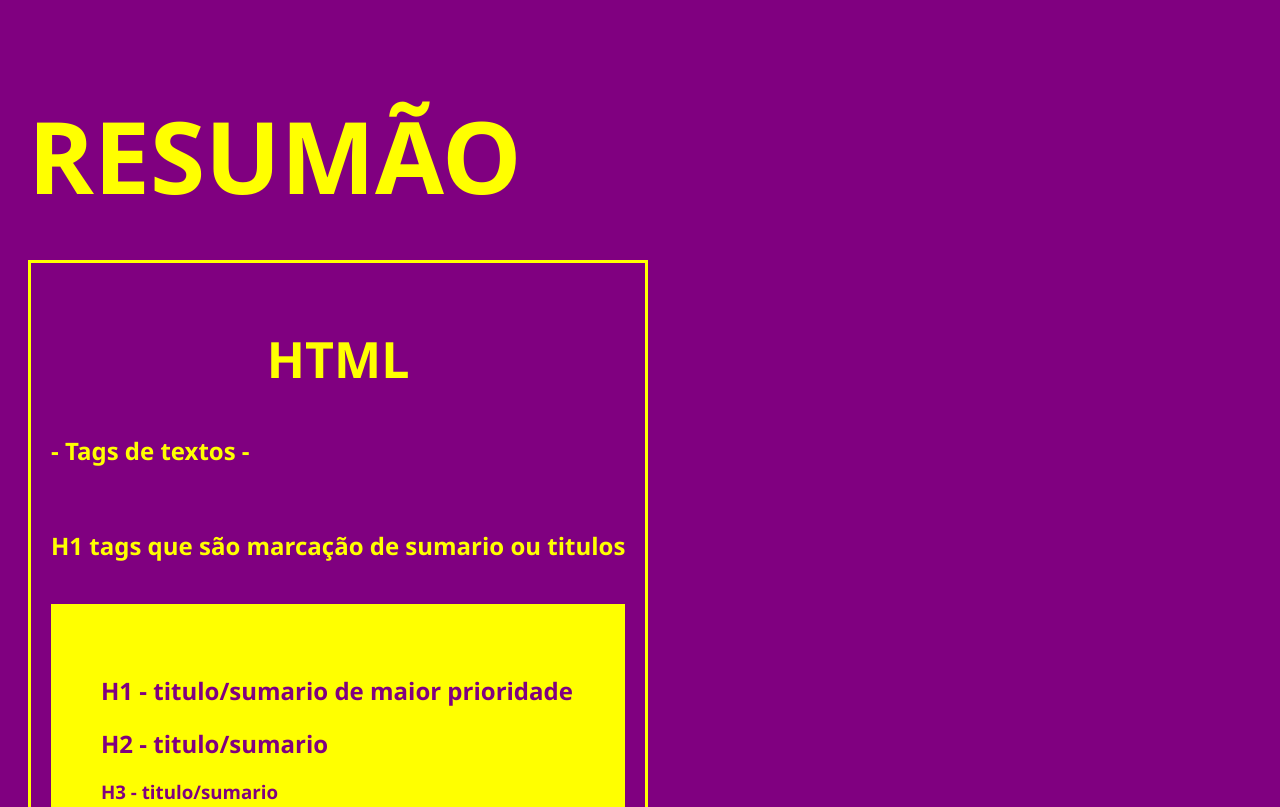
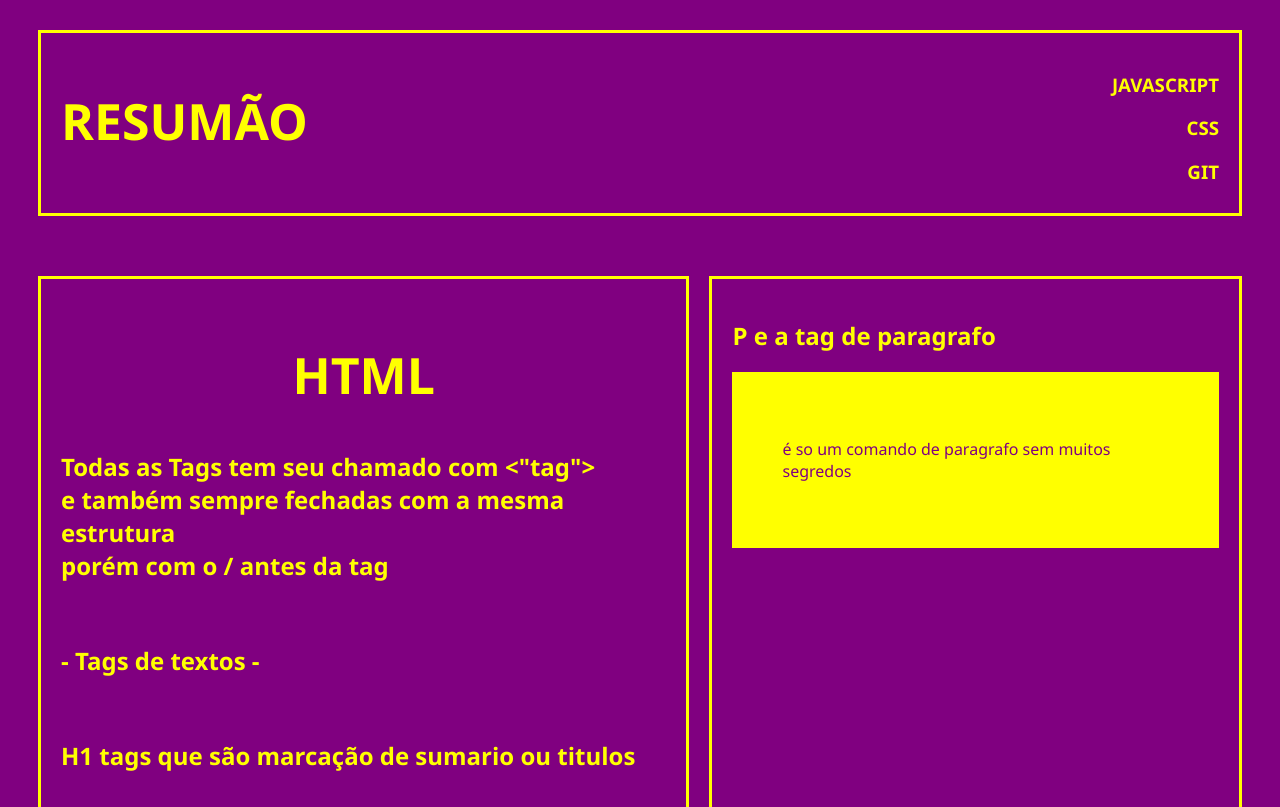
Before and after one commit to Fism00/resumao_site, a plain HTML site: page index.html in a window 1280 px wide. Shown: the top 807 px of the page. Drawn offline with Linux system fonts and the light colour scheme.

Commit message:
ADD - Redirecionador de paginas, parte do <p> e umas correções no desing

```diff
--- a/index.html
+++ b/index.html
@@ -11,6 +11,11 @@
 
         <Div id="Navbar">
             <h1 id="title">RESUMÃO</h1>
+            <div class="submenu">
+                    <h3  onclick="direcaoJs()"> JAVASCRIPT</h3>
+                    <h3  onclick=""> CSS</h3>
+                    <h3  onclick=""> GIT</h3>
+            </div>
         </Div>
 
     </header>
@@ -19,9 +24,10 @@
 
         <section>
             <div class="separacao">
-            <H1 class="Capitulo">
-                HTML
-            </H1>
+                <H1 class="Capitulo">HTML</H1>
+                <H1>Todas as Tags tem seu chamado com <"tag"><br>e também sempre fechadas com a mesma estrutura <br> porém com o / antes da tag</H1>
+
+                <br>
 
                 <H1> - Tags de textos -</H1>
 
@@ -42,15 +48,18 @@
 
                 <br>
 
+            </div>
+
+            <div class="separacao">
                 <h2>P e a tag de paragrafo</h2>
 
                 <div class="caixa">
-
+                    <p> é so um comando de paragrafo sem muitos segredos </p>
                 </div>
 
+                <br>
 
-            <div></div>
-
+                <h2> </h2>
             </div>
         </section>
 
--- a/script.js
+++ b/script.js
@@ -0,0 +1,7 @@
+function direcaoJs(){
+    window.location = 'file:///C:/Users/heitor_emmerich/Desktop/resumao_site/paginas/pagina_js.html'
+}
+
+function direcaoHtml(){
+    window.location = 'file:///C:/Users/heitor_emmerich/Desktop/resumao_site/index.html'
+}
--- a/style.css
+++ b/style.css
@@ -9,7 +9,14 @@ section{
     padding: 20px;
 }
 
+.submenu{
+    width: 1750px;
+    text-align: end;
+}
+
+
 .separacao{
+    margin: 10px;
     padding: 20px;
     border-color: yellow;
     border: solid;
@@ -22,13 +29,17 @@ section{
 }
 
 #navbar{
-    height: 200px;
+    border-color: yellow;
+    border: solid;
+    display: flex;
+    height: 140px;
     align-content: center;
-    margin: 20px;
+    margin: 30px;
+    padding: 20px;
 }
 
 #title{
-    font-size: 100px;
+    font-size: 50px;
 }
 
 .caixa{
```
Also changed, not shown: paginas/pagina_js.html (added, +29 -0 lines). Lines whose indentation alone changed are shown as unchanged.
